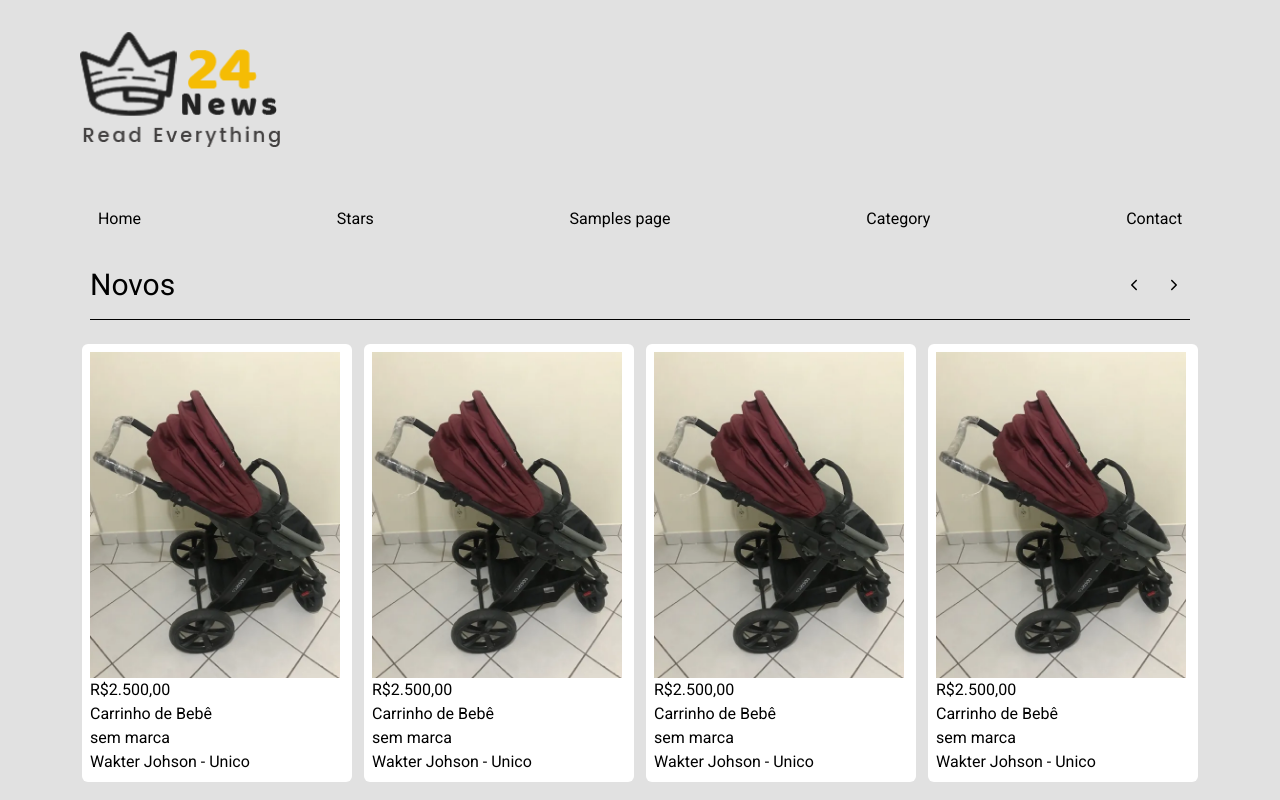
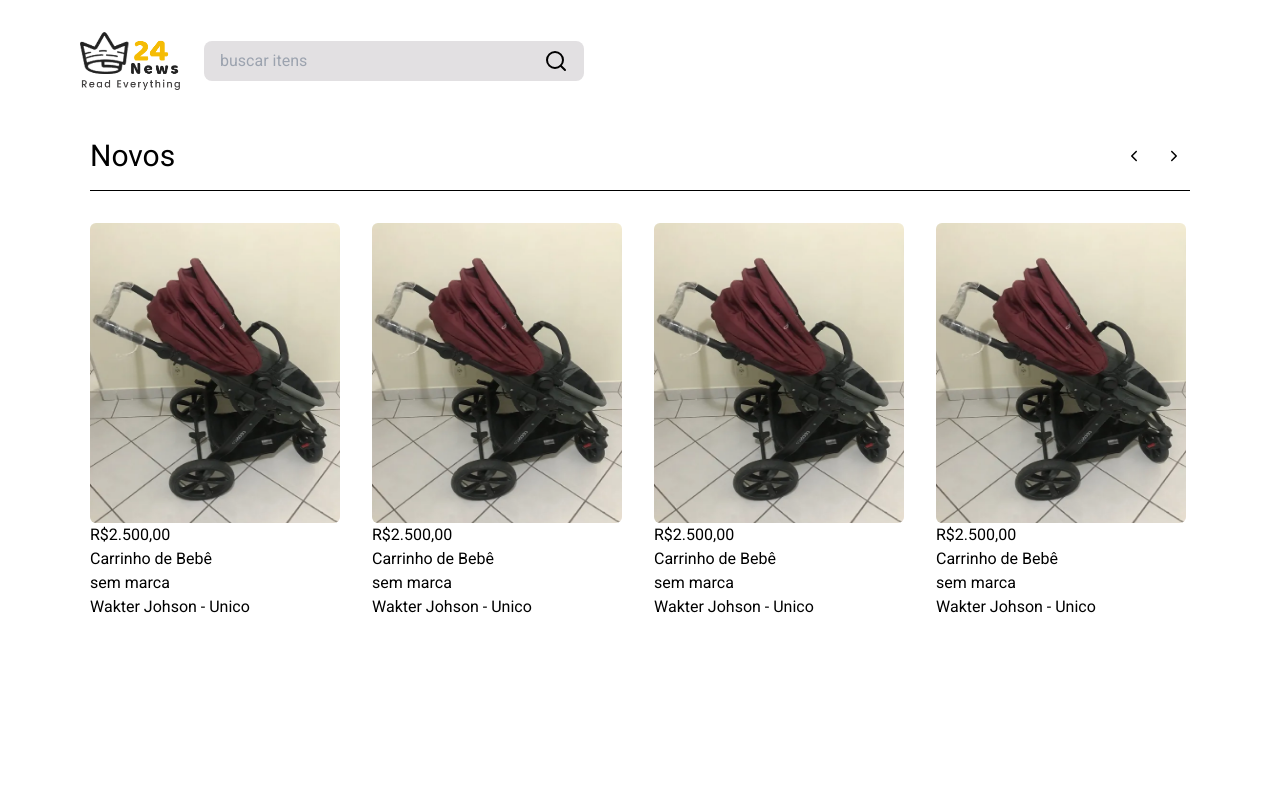
Before and after one commit to adventureandre/desapega-vendas, a Next.js app: page / in a window 1280 px wide. Built offline with nearby package versions, Linux system fonts and the light colour scheme.

Commit message:
feat: ajusting header of home

```diff
--- a/package.json
+++ b/package.json
@@ -26,10 +26,11 @@
     "@types/react": "^18",
     "@types/react-dom": "^18",
     "eslint": "^8",
+    "eslint-plugin-simple-import-sort": "^12.1.1",
     "eslint-config-next": "14.2.3",
     "postcss": "^8",
     "prisma": "^5.19.0",
-    "tailwindcss": "^3",
+    "tailwindcss": "^3.4.10",
     "typescript": "^5.4.5"
   }
 }
--- a/src/app/(store)/(home)/page.tsx
+++ b/src/app/(store)/(home)/page.tsx
@@ -1,61 +1,27 @@
+import Image from 'next/image'
 import React from 'react'
-import Image from 'next/image'
+import { IoIosArrowBack, IoIosArrowForward } from 'react-icons/io'
+import { LuSearch } from 'react-icons/lu'
+
+import carrinhoDeBb from '@/images/carinho-de-bb.png'
 import logo from '@/images/logo.png'
-import carrinhoDeBb from '@/images/carinho-de-bb.png'
-import { IoIosArrowBack, IoIosArrowForward } from 'react-icons/io'
 
 export default async function Home() {
   return (
     <>
       <header className="flex justify-between flex-col gap-2">
-        <div className="py-8 px-20">
+        <div className="py-8 px-20 flex items-center">
           <h1 className="text-zero">Desapega Vendas</h1>
-          <Image src={logo} alt="Logo" width={200} />
+          <Image src={logo} alt="Logo" width={100} />
+          <div className="bg-desapegaFundoHover flex gap-1 items-center ml-6 py-2 px-4 rounded-lg">
+            <input
+              className="w-[320px] bg-desapegaFundoHover outline-none text-base "
+              type="text"
+              placeholder="buscar itens"
+            />
+            <LuSearch className=" text-2xl" />
+          </div>
         </div>
-        <nav className="w-full h-16 bg-zinc-300">
-          <ul className="flex justify-around items-center h-full">
-            <li>
-              <a
-                className="px-5 py-3 rounded-md hover:bg-yellow-500 hover:text-zinc-100 transition duration-300"
-                href="#"
-              >
-                Home
-              </a>
-            </li>
-            <li>
-              <a
-                className="px-5 py-3 rounded-md hover:bg-yellow-500 hover:text-zinc-100 transition duration-300"
-                href="#"
-              >
-                Stars
-              </a>
-            </li>
-            <li>
-              <a
-                className="px-5 py-3 rounded-md hover:bg-yellow-500 hover:text-zinc-100 transition duration-300"
-                href="#"
-              >
-                Samples page
-              </a>
-            </li>
-            <li>
-              <a
-                className="px-5 py-3 rounded-md hover:bg-yellow-500 hover:text-zinc-100 transition duration-300"
-                href="#"
-              >
-                Category
-              </a>
-            </li>
-            <li>
-              <a
-                className="px-5 py-3 rounded-md hover:bg-yellow-500 hover:text-zinc-100 transition duration-300"
-                href="#"
-              >
-                Contact
-              </a>
-            </li>
-          </ul>
-        </nav>
       </header>
       <main className="space-y-6 flex justify-center">
         <section className="max-w-[1100px] space-y-6 min-w-[400px]">
@@ -86,7 +52,7 @@ export default async function Home() {
                 className="p-2 rounded-md bg-desapegaWhite min-h-[350px] min-w-[270px]"
               >
                 <Image
-                  className="w-[250px] h-[326px]"
+                  className="w-[250px] h-[300px] rounded-md"
                   src={carrinhoDeBb}
                   alt=""
                   width={450}
--- a/src/app/api/user/route.ts
+++ b/src/app/api/user/route.ts
@@ -1,5 +1,6 @@
+import { NextResponse } from 'next/server'
+
 import { prisma } from '@/lib/prisma'
-import { NextResponse } from 'next/server'
 
 export async function GET() {
   try {
--- a/src/app/teste/page.tsx
+++ b/src/app/teste/page.tsx
@@ -1,5 +1,6 @@
 'use client'
 import { useEffect } from 'react'
+
 import { userStore } from '@/store/userStore'
 
 export default function Teste() {
--- a/tailwind.config.ts
+++ b/tailwind.config.ts
@@ -8,7 +8,8 @@ const config: Config = {
   ],
   theme: {
     colors: {
-      desapegaFundo: '#e1e1e1',
+      desapegaFundo: '#ffffff',
+      desapegaFundoHover: '#e2e0e2',
       desapegaWhite: 'white',
       desapegaYellow: '#ff7e3b',
       desapegaRed: '#e81a5d',
```
Also changed, not shown: .eslintrc.json, 1 other file (tests, documents, lock files or other folders).
